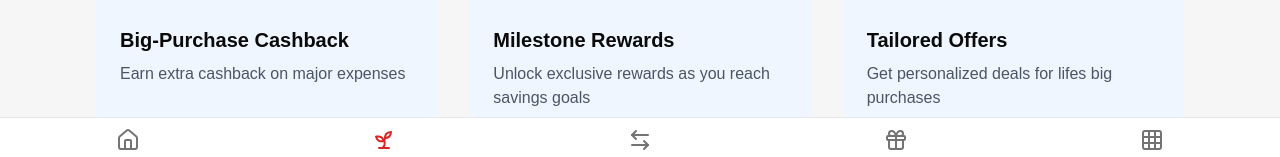
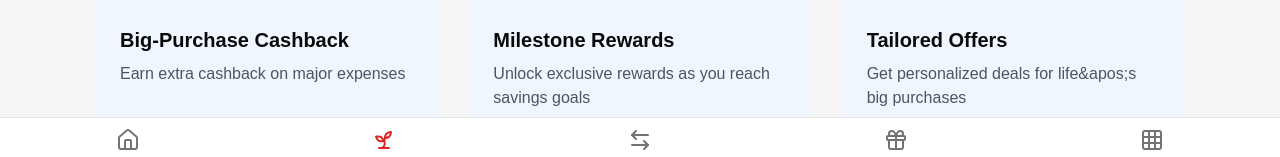
Before and after one commit to JoelSngZhenWei/BonusPlusEnhanced, a Next.js app in the folder bonusplusenhanced/: page /plan/bonusplus in a window 1280 px wide. Shown: the part 610-767 px from the top of the page. Built offline with nearby package versions, Linux system fonts and the light colour scheme.

Commit message:
try please

```diff
--- a/bonusplusenhanced/app/plan/bonusplus/page.tsx
+++ b/bonusplusenhanced/app/plan/bonusplus/page.tsx
@@ -3,7 +3,6 @@
 import { ArrowRight, Check, ChevronRight } from "lucide-react"
 import { Button } from "@/components/ui/button"
 import { Card, CardContent } from "@/components/ui/card"
-import { ScrollArea, ScrollBar } from "@/components/ui/scroll-area"
 import Image from "next/image"
 import { BottomNav } from "@/components/bottom-nav"
 
@@ -37,7 +36,7 @@ export default function BonusPlusLandingComponent() {
           {[
             { title: "Big-Purchase Cashback", description: "Earn extra cashback on major expenses" },
             { title: "Milestone Rewards", description: "Unlock exclusive rewards as you reach savings goals" },
-            { title: "Tailored Offers", description: "Get personalized deals for lifes big purchases" }
+            { title: "Tailored Offers", description: "Get personalized deals for life&apos;s big purchases" }
           ].map((feature, index) => (
             <Card key={index} className="bg-blue-50">
               <CardContent className="p-6">
```
